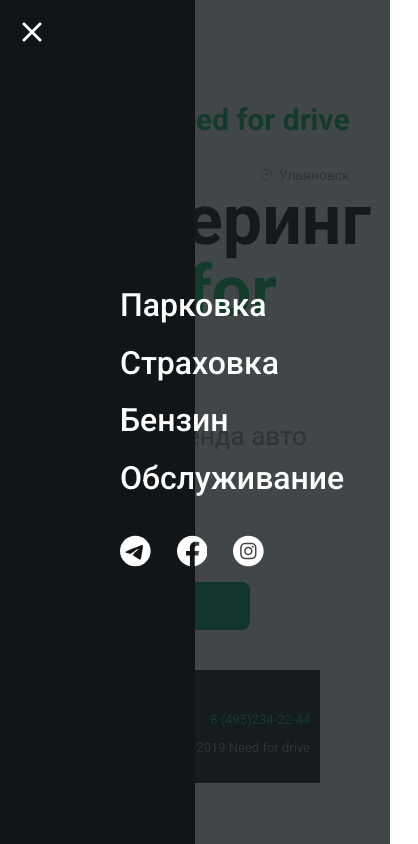
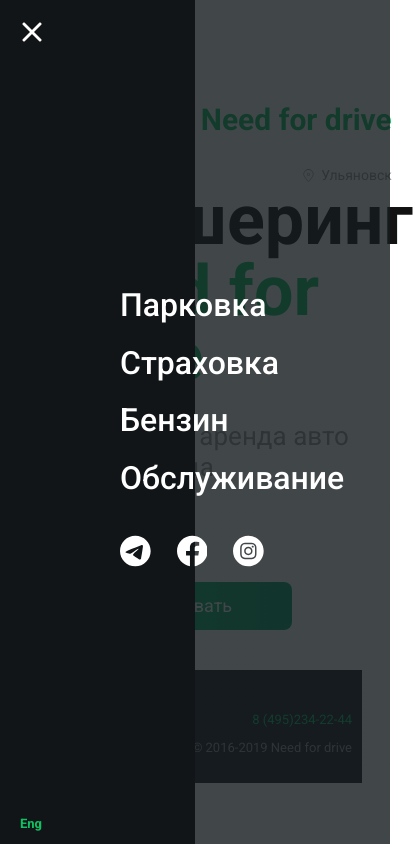
Before and after one commit to superdinoo/Need-for-Drive, a React (Create React App) app: page / in a window 390 px wide. Both pictures are taken after a click on the icon 31 px from the left and 31 px from the top of the page. Shown: the whole page, 418 px wide, since content can reach past the window. Built offline with nearby package versions, Linux system fonts and the light colour scheme.

Commit message:
Зафиксированные изменения в настройках конфигураций

```diff
--- a/src/components/leftStart/leftComponent/hamburger/Hamburger.scss
+++ b/src/components/leftStart/leftComponent/hamburger/Hamburger.scss
@@ -51,6 +51,21 @@
   .language {
     display: none;
   }
+  .languageMenu {
+    z-index: 10;
+    margin-left: 20px;
+    margin-top: auto;
+  }
+  .eng {
+    font-family: 'Roboto', sans-serif;
+    font-weight: 700;
+    font-style: normal;
+    font-size: 13px;
+    line-height: 15.23px;
+    text-align: left;
+    color: #0ec261;
+    cursor: pointer;
+  }
 }
 @media screen and (min-width: 768px) and (max-width: 1023px) {
   .hamburger {
--- a/src/components/leftStart/leftComponent/hamburger/Hamburger.tsx
+++ b/src/components/leftStart/leftComponent/hamburger/Hamburger.tsx
@@ -36,6 +36,11 @@
         )}
       </div>
       <MenuContent showMenu={clickHamburger} />
+      {clickHamburger ? (
+        <div className="languageMenu">
+          <p className="eng">Eng</p>
+        </div>
+      ) : null}
     </>
   )
 }
```
Also changed, not shown: .eslintrc.js (added), .eslintrc.json (deleted).
